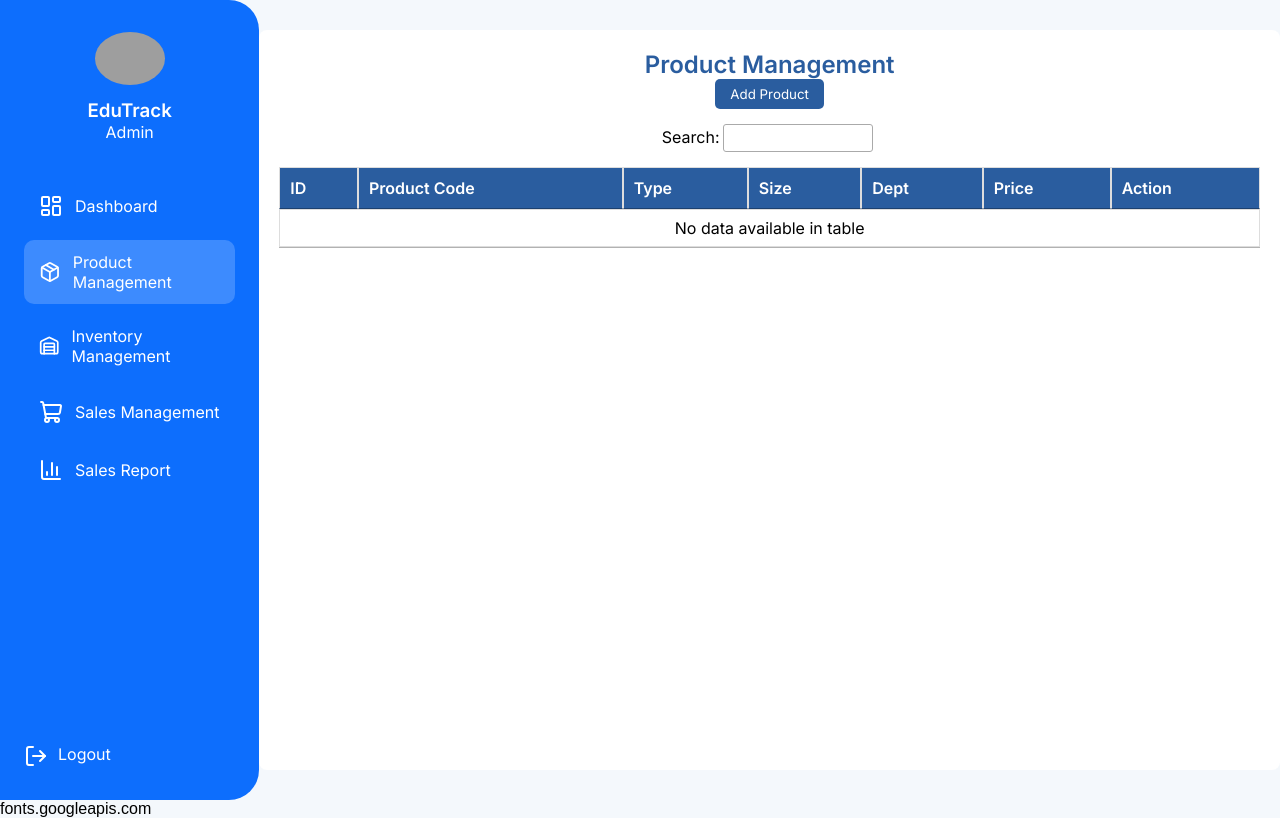
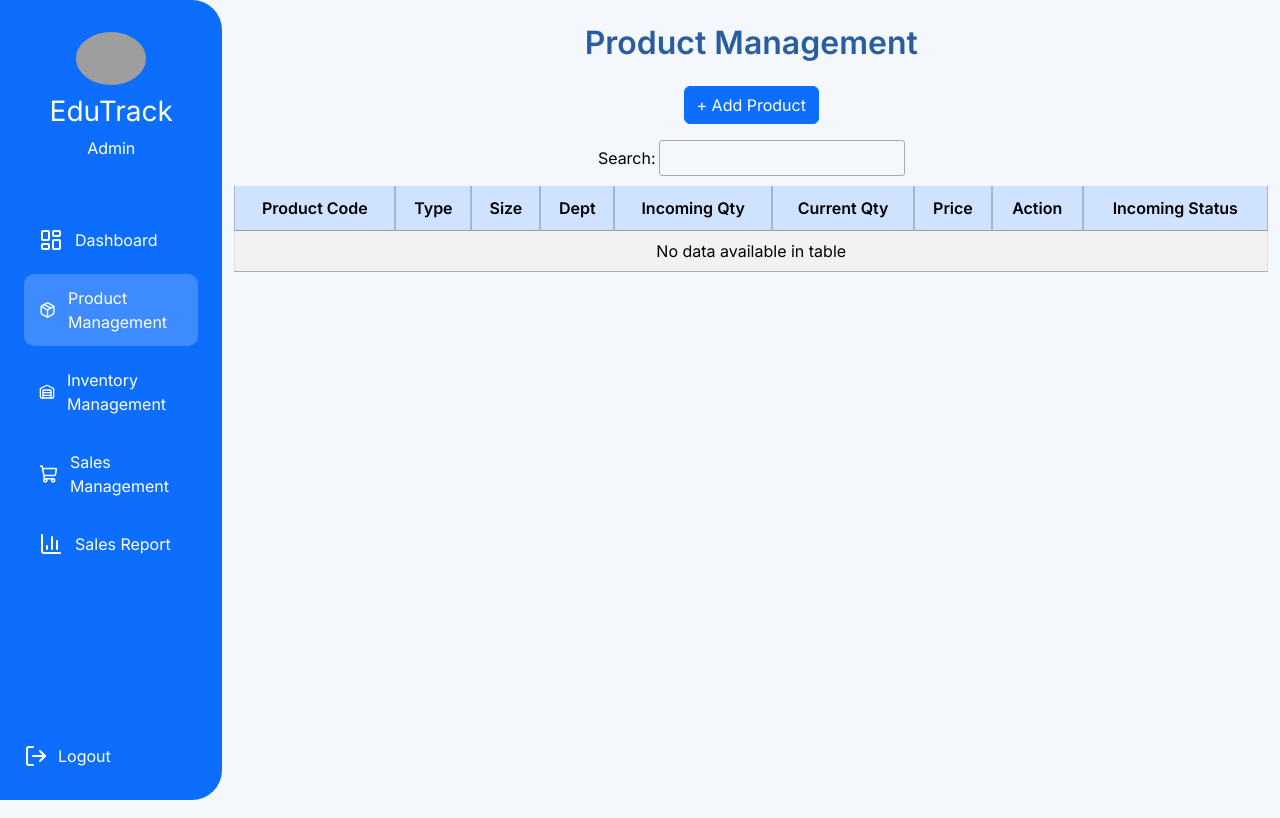
Before and after one commit to jelinesamson/BSIT-2E-G1-Group1-EduTrack, a PHP site: page /Html/productManagement.php in a window 1280 px wide. Run offline with PHP 8.4, Linux system fonts and the light colour scheme; some libraries are stand-ins or nearby versions; grey boxes are pictures that could not be loaded.

Commit message:
updated product management

```diff
--- a/Css/productManagement.css
+++ b/Css/productManagement.css
@@ -4,157 +4,88 @@ body {
 }
 
 .container {
-  width: 80%;
-  margin: 30px auto;
-  background: white;
-  padding: 20px;
-  border-radius: 8px;
-  text-align: center;
+  margin-top: 30px;
 }
 
 h2 {
   color: #2a5d9f;
+  font-weight: bold;
 }
 
-input,
-select {
-  margin: 5px;
-  padding: 7px;
-  width: 150px;
-}
 #otherType {
   display: none;
   margin: 8px auto;
-  width: 220px;
-  box-sizing: border-box;
-}
-
-.buttons {
-  text-align: center;
-  margin-bottom: 10px;
-}
-
-.add-btn {
-  background-color: #2a5d9f;
-  color: white;
-  padding: 7px 15px;
-  border: none;
-  border-radius: 5px;
-  cursor: pointer;
-}
-.edit-btn {
-  background: green;
-  color: white;
-  padding: 5px;
-  border: none;
-  border-radius: 4px;
-  cursor: pointer;
-}
-.delete-btn {
-  background: red;
-  color: white;
-  padding: 5px;
-  border: none;
-  border-radius: 4px;
-  cursor: pointer;
-}
-
-table {
-  width: 100%;
-  border-collapse: collapse;
-  margin-top: 20px;
-}
-th {
-  background: #2a5d9f;
-  color: white;
-}
-th,
-td {
-  padding: 10px;
-  border: 1px solid #ddd;
-  text-align: center;
-}
-
-.modal-content input,
-.modal-content select {
-  margin: 8px auto;
-  padding: 8px;
-  width: 220px;
-  display: block;
-  box-sizing: border-box;
-}
-
-.modal {
-  display: none;
-  position: fixed;
-  width: 100%;
-  height: 100%;
-  background: rgba(0, 0, 0, 0.5);
-  inset: 0;
-  justify-content: center;
-  align-items: center;
-  z-index: 9999;
 }
 
 
-.modal-content {
-  background: white;
-  margin: 10% auto;
-  padding: 20px;
-  width: 300px;
-  border-radius: 8px;
+.table td .action-btns .btn {
+  min-width: 70px;
+  height: 30px;
+  font-size: 0.8rem;
+  padding: 2px 5px;
+}
+
+ table th {
   text-align: center;
+  vertical-align: middle;
 }
 
 .close {
   float: right;
   cursor: pointer;
+  font-size: 20px;
 }
 
 .top-bar {
   display: flex;
   justify-content: center;
-  gap: 20px;
+  gap: 15px;
   margin-bottom: 10px;
 }
 
-.dataTables_filter {
-  float: none !important;
-}
 .dataTables_filter input {
   padding: 6px;
+  border-radius: 5px;
   border: 1px solid #ccc;
-  border-radius: 5px;
 }
 
-.dt-buttons {
-  float: none !important;
-}
 .dt-button {
   background-color: #2a5d9f !important;
   color: white !important;
+  border-radius: 5px !important;
   border: none !important;
-  border-radius: 5px !important;
-  padding: 6px 12px !important;
+}
+
+.dt-button-collection {
+  position: fixed !important;
+  top: 50% !important;
+  left: 50% !important;
+  transform: translate(-50%, -50%) !important;
+  min-width: 180px;
+  background-color: white;
+  border-radius: 5px;
+  box-shadow: 0 3px 10px rgba(0,0,0,0.2);
+  z-index: 20000 !important;
+  padding: 10px 0;
 }
 
 .dt-button-collection button {
-  background: white !important;
-  color: black !important;
-  border: 1px solid #ddd !important;
+  display: block !important;
+  width: 100% !important;
+  margin: 3px 0 !important;
+  text-align: center;
+  border: none !important;
+  border-radius: 3px !important;
+  background: #2a5d9f !important;
+  color: white !important;
+  padding: 6px 0 !important;
 }
-.dt-button-collection {
-  position: absolute !important;
-  left: 50% !important; /* center horizontally */
-  transform: translateX(-50%) !important; /* shift back by half width */
-  min-width: 150px;
-  padding: 5px 0;
-  background-color: white;
-  border-radius: 5px;
-  box-shadow: 0 2px 8px rgba(0, 0, 0, 0.2);
-  z-index: 10000;
+
+.dt-button-collection button:hover {
+  background: #1e3c72 !important;
 }
-table.dataTable thead .sorting:after,
-table.dataTable thead .sorting:before {
+
+table.dataTable thead .sorting:before,
+table.dataTable thead .sorting:after {
   display: none !important;
 }
--- a/Html/productManagement.php
+++ b/Html/productManagement.php
@@ -4,6 +4,8 @@
                 <meta charset="UTF-8">
                 <meta name="viewport" content="width=device-width, initial-scale=1.0">
                 <title>Product Management</title>
+
+                <link href="https://cdn.jsdelivr.net/npm/bootstrap@5.3.2/dist/css/bootstrap.min.css" rel="stylesheet">
 
                 <link rel="stylesheet" href="../Css/systemNav.css" />
                 <link rel="stylesheet" href="../Css/productManagement.css">
@@ -29,22 +31,58 @@
 
             </header>
 
-            <div class="container">
-            <h2>Product Management</h2>
+                <div class="container mt-4">
+        <h2 class="text-center mb-4">Product Management</h2>
 
-            <div class="buttons">
-                <button onclick="openModal()" class="add-btn">Add Product</button>
+        <div class="d-flex justify-content-center mb-3">
+            <button type="button" class="btn btn-primary" data-bs-toggle="modal" data-bs-target="#productModal">
+                + Add Product
+            </button>
         </div>
 
-            <div id="productModal" class="modal">
+        <div class="table-responsive">
+            <table id="myTable" class="table table-bordered table-striped table-hover align-middle text-center">
+                <thead class="table-primary">
+                    <tr >
+                        <th style="text-align:center; vertical-align:middle;">Product Code</th>
+                        <th style="text-align:center; vertical-align:middle;">Type</th>
+                        <th style="text-align:center; vertical-align:middle;">Size</th>
+                        <th style="text-align:center; vertical-align:middle;">Dept</th>
+                        <th style="text-align:center; vertical-align:middle;">Incoming Qty</th>
+                        <th style="text-align:center; vertical-align:middle;">Current Qty</th>
+                        <th style="text-align:center; vertical-align:middle;">Price</th>
+                        <th style="text-align:center; vertical-align:middle;">Action</th>
+                        <th style="text-align:center; vertical-align:middle;">Incoming Status</th>
+                    </tr>
+                </thead>
+                <tbody></tbody>
+            </table>
+        </div>
+    </div>
+
+    <div class="modal fade" id="productModal" tabindex="-1" aria-hidden="true">
+  <div class="modal-dialog modal-dialog-centered modal-lg">
     <div class="modal-content">
-                <span class="close" onclick="closeModal()">&times;</span>
 
-                <h3>Product Form</h3>
+      <!-- Modal Header -->
+      <div class="modal-header">
+        <h5 class="modal-title">Product</h5>
+        <button type="button" class="btn-close" data-bs-dismiss="modal" aria-label="Close"></button>
+      </div>
 
-                <input type="text" id="code" placeholder="Product Code">
+      <!-- Modal Body -->
+      <div class="modal-body">
+  <form id="productForm">
 
-                <select id="type" onchange="checkType(this)">
+    <div class="mb-3">
+      <label for="code" class="form-label">Product Code</label>
+      <input type="text" class="form-control" id="code" placeholder="Enter product code">
+      <small id="codeError" class="text-danger"></small>
+    </div>
+
+    <div class="mb-3">
+      <label for="type" class="form-label">Type</label>
+      <select class="form-select" id="type" onchange="checkType(this); checkSizeByType();">
         <option value="">Select Type</option>
         <option>ID Lace</option>
         <option>Book</option>
@@ -52,18 +90,30 @@
         <option>Merchandise</option>
         <option value="Other">Other</option>
       </select>
+      <small id="typeError" class="text-danger"></small>
+    </div>
 
-                <input type="text" id="otherType" placeholder="Enter Type">
+    <div class="mb-3" id="otherTypeContainer" style="display:none;">
+      <label for="otherType" class="form-label">Other Type</label>
+      <input type="text" class="form-control" id="otherType" placeholder="Enter type">
+      <small id="otherTypeError" class="text-danger"></small>
+    </div>
 
-                <select id="size">
-                    <option value="">Size</option>
+    <div class="mb-3">
+      <label for="size" class="form-label">Size</label>
+      <select class="form-select" id="size">
+        <option value="">Select Size</option>
         <option>Small</option>
         <option>Medium</option>
         <option>Large</option>
+        <option>None</option>
       </select>
+    </div>
 
-                <select id="dept">
-                    <option value="">Department</option>
+    <div class="mb-3">
+      <label for="dept" class="form-label">Department</label>
+      <select class="form-select" id="dept">
+        <option value="">Select Department</option>
         <option>CICT</option>
         <option>CBEA</option>
         <option>CAFA</option>
@@ -73,33 +123,37 @@
         <option>CS</option>
         <option>CIT</option>
       </select>
-
-                <input type="text" id="price" placeholder="Price">
-
-                <div class="buttons">
-                    <button onclick="saveProduct()" class="add-btn">Save</button>
-                </div>
-                </div>
+      <small id="deptError" class="text-danger"></small>
     </div>
 
-            <table id="myTable">
-                <thead>
-                <tr>
-                    <th>ID</th>
-                    <th>Product Code</th>
-                    <th>Type</th>
-                    <th>Size</th>
-                    <th>Dept</th>
-                    <th>Price</th>
-                    <th>Action</th>
-                </tr>
-                </thead>
-                <tbody></tbody>
-            </table>
+    <div class="mb-3">
+      <label for="incoming" class="form-label">Incoming Qty</label>
+      <input type="number" class="form-control" id="incoming" placeholder="0">
+      <small id="incomingError" class="text-danger"></small>
     </div>
+
+    <div class="mb-3">
+      <label for="qty" class="form-label">Current Qty</label>
+      <input type="number" class="form-control" id="qty" placeholder="0">
+      <small id="qtyError" class="text-danger"></small>
+    </div>
+
+    <div class="mb-3">
+      <label for="price" class="form-label">Price</label>
+      <input type="number" class="form-control" id="price" placeholder="0.00">
+      <small id="priceError" class="text-danger"></small>
+    </div>
+
+    <div class="text-center">
+      <button type="button" class="btn btn-primary w-100" onclick="store()">Save</button>
+    </div>
+
+  </form>
 </div>
 
             <script src="https://code.jquery.com/jquery-3.6.0.min.js"></script>
+
+            <script src="https://cdn.jsdelivr.net/npm/bootstrap@5.3.2/dist/js/bootstrap.bundle.min.js"></script>
 
             <script src="https://cdn.datatables.net/1.13.4/js/jquery.dataTables.min.js"></script>
 
@@ -113,9 +167,11 @@
 
             <script src="https://unpkg.com/lucide@latest"></script>
 
+
+
             <script src="../Script/systemNav.js"></script>
             <script src="../Script/productManagement.js"></script>
 
             </body>
         </html>
-fonts.googleapis.com
+cdn.jsdelivr.net
```
Lines whose indentation alone changed are shown as unchanged.
